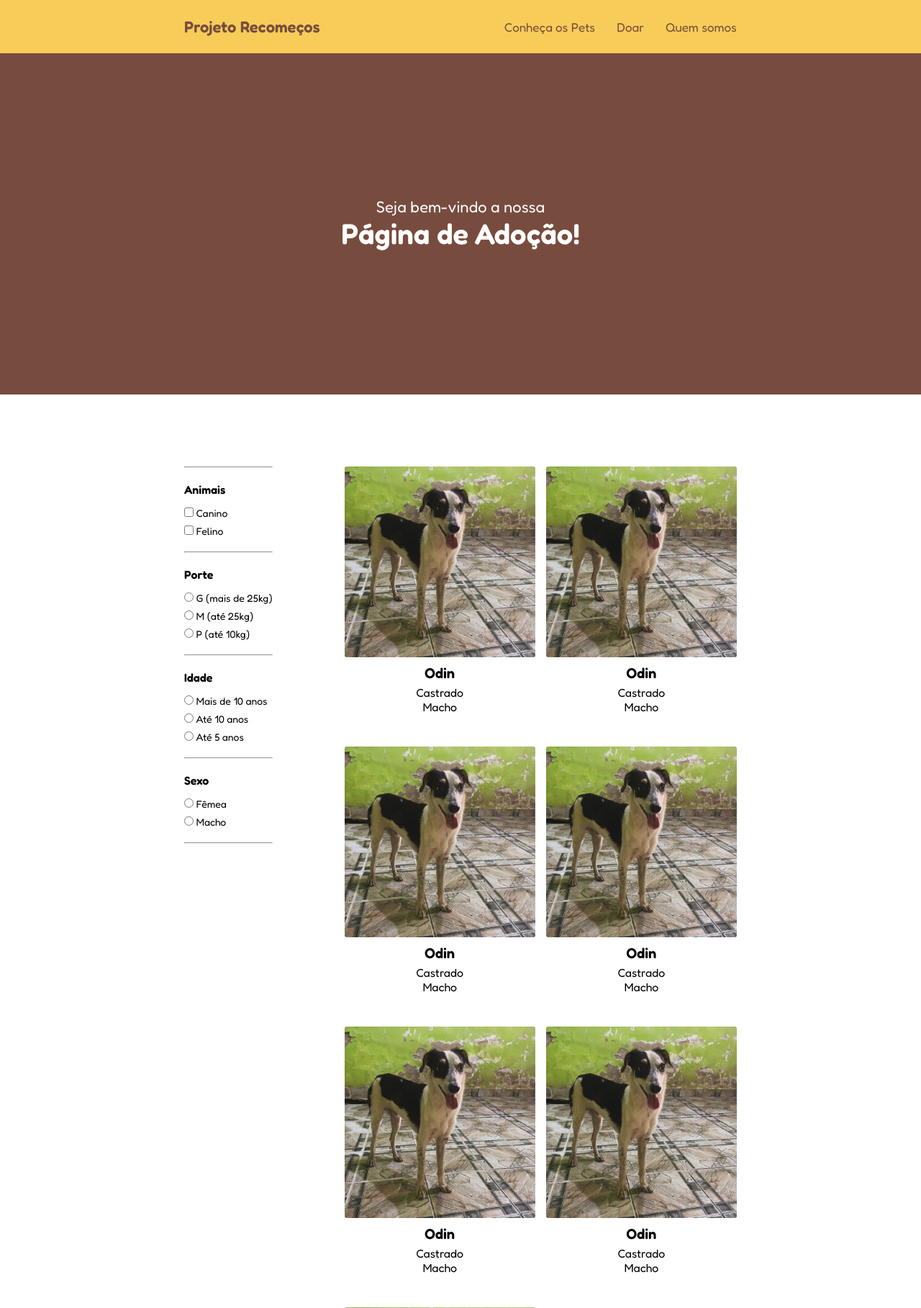
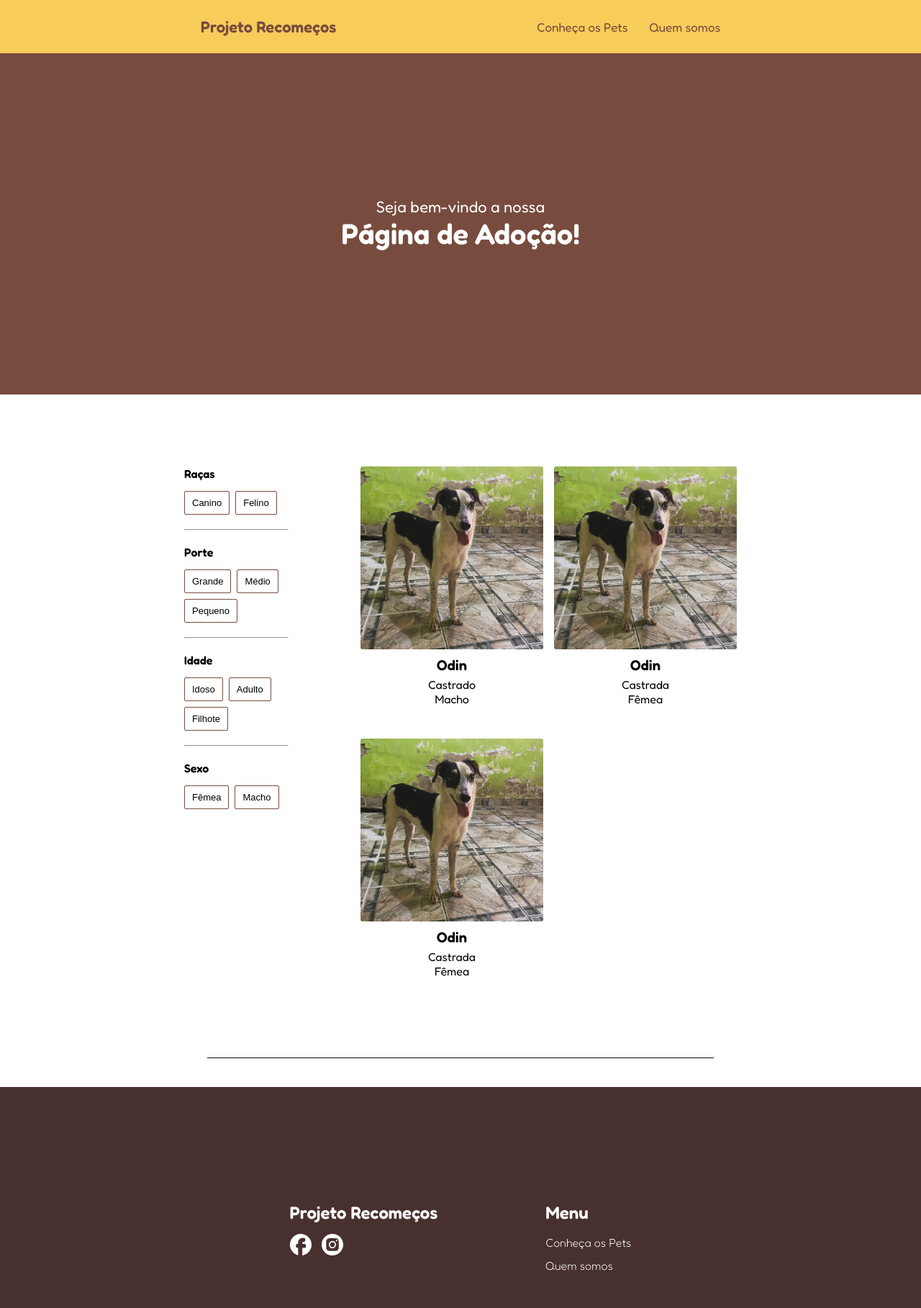
Before and after one commit to ThiagoRAlmeida2/ProjetoONG, a PHP site: page /pets.php in a window 1280 px wide. Shown: the top 1817 px of the page at 72% size. Run offline with PHP 8.4, Linux system fonts and the light colour scheme.

Commit message:
sistema de catálogo atualizado.

```diff
--- a/src/Componentes/footer.php
+++ b/src/Componentes/footer.php
@@ -28,7 +28,7 @@
                             </a>
                         </ul>
 
-                        <ul>
+                        <ul style="display: none;">
                             <a href="../src/doar.php">
                                 <li>Doar</li>
                             </a>
--- a/src/Componentes/header.php
+++ b/src/Componentes/header.php
@@ -25,7 +25,7 @@
                         <li>Conheça os Pets</li>
                     </a>
 
-                    <a href="../src/doar.php">
+                    <a style="display: none;" href="../src/doar.php">
                         <li>Doar</li>
                     </a>
 
--- /dev/null
+++ b/src/JavaScript/catalogoPets.js
@@ -0,0 +1,34 @@
+
+function mostrarPets() {
+    let section = document.getElementById("catalogo-pets");
+
+    let petsNum = 12;
+    let petsListaExibida = petsLista.slice(0, petsNum);
+
+    let petsAmostra = "";
+
+    for (let pet of petsListaExibida) {
+        petsAmostra += `
+            <div class="pet-card">
+                <img src="${pet.img}" alt="${pet.nome}">
+
+                <div class="pet-about">
+                    <h3>${pet.nome}</h3>
+
+                    <p>${pet.castrado
+                            ? (pet.sexo.toLowerCase() === "macho" ? "Castrado" : "Castrada")
+
+                            : (pet.sexo.toLowerCase() === "macho" ? "Não castrado" : "Não castrada")
+                        }
+                    </p>
+
+                    <p>${pet.sexo}</p>
+                </div>
+            </div>
+        `;
+    }
+
+    section.innerHTML = petsAmostra;
+}
+
+mostrarPets();
--- a/src/JavaScript/filtros.js
+++ b/src/JavaScript/filtros.js
@@ -1,25 +1,8 @@
-// Referências aos grupos de filtros e ao catálogo
-const petFilterGroup = document.getElementById('pet-filter');
-const sizeFilterGroup = document.getElementById('size-filter');
-const catalog = document.getElementById('catalog');
 
-// Função para capturar as opções selecionadas em um grupo de checkboxes
-function getSelectedValues(group) {
-    return Array.from(group.querySelectorAll('input:checked')).map(input => input.value);
-}
+const botoesFiltro = document.querySelectorAll('.btn-filtro');
 
-// Função para atualizar o catálogo com base nas seleções
-function updateCatalog() {
-    const selectedPets = getSelectedValues(petFilterGroup);
-    const selectedSizes = getSelectedValues(sizeFilterGroup);
-
-    const petText = selectedPets.length > 0 ? selectedPets.join(', ') : 'Nenhum';
-    const sizeText = selectedSizes.length > 0 ? selectedSizes.join(', ') : 'Nenhum';
-
-    catalog.innerHTML = `Mostrando produtos para: ${petText} de tamanho ${sizeText}`;
-}
-
-// Adiciona eventos de mudança nos checkboxes para atualizar o catálogo imediatamente
-[petFilterGroup, sizeFilterGroup].forEach(group => {
-    group.addEventListener('change', updateCatalog);
+botoesFiltro.forEach(btn => {
+    btn.addEventListener('click', () => {
+        btn.classList.toggle('filtro-ativo');
+    });
 });
--- /dev/null
+++ b/src/JavaScript/pets.js
@@ -0,0 +1,36 @@
+
+let petsLista = [
+    {
+        // ODIN
+
+        img: "./assets/images/imgPets/odin.jpg",
+        nome:"Odin",
+        animal :"Cachorro",
+        sexo: "Macho",
+        idade: "2 anos",
+
+            castrado:true
+    },
+    {
+        // ODIN
+
+        img: "./assets/images/imgPets/Odin.jpg",
+        nome:"Odin",
+        animal :"Cachorro",
+        sexo: "Fêmea",
+        idade: "2 anos",
+
+            castrado:true
+    },
+    {
+        // ODIN
+
+        img: "./assets/images/imgPets/Odin.jpg",
+        nome:"Odin",
+        animal :"Cachorro",
+        sexo: "Fêmea",
+        idade: "2 anos",
+
+            castrado:true
+    }
+];
--- a/src/css/header.css
+++ b/src/css/header.css
@@ -22,9 +22,8 @@ header h2 {
 }
 
 header h2:hover {
-    transform:scale(1.05);
     transition: 0.25s;
-    opacity: 0.8;
+    opacity: 0.75;
 }
 
 nav {
@@ -46,7 +45,6 @@ nav ul li {
 }
 
 nav ul li:hover {
-    transform:scale(1.05);
     transition: 0.15s;
-    opacity: 0.8;
+    opacity: 0.75;
 }
--- a/src/css/pets.css
+++ b/src/css/pets.css
@@ -51,34 +51,50 @@ main {
     text-align:justify;
 }
 
-.filtros h3 {
-    font-size: 16px;
-    font-weight: 600;
-    padding-bottom: 6px;
-}
-
-.filtros ul {
+.filtros div {
     list-style: none;
     gap:8px;
     display: flex;
     flex-direction: column;
 }
 
-.filtros ul li {
-    font-size: 14px;
-    font-weight: 400;
+.filtros div h3 {
+    font-size: 16px;
+    font-weight: 600;
+    padding-bottom: 6px;
 }
 
-.filtros ul li, .filtros ul li input, .filtros ul li label {
+.filtros div div {
+    display: flex;
+    flex-wrap: wrap;
+    flex-direction: row;
+}
+
+.btn-filtro {
+    font-size: 13px;
+    font-weight: 400;
+
+    background-color: #fff;
+    border: #774C3E solid 1px;
+    border-radius: 2px;
+    padding: 8px 10px;
     cursor: pointer;
 }
 
-.filtros ul li input {
-    border: #774C3E solid 2px;
+.btn-filtro:hover {
+    background-color: #774C3E;
+    color: #fff;
+    opacity: 0.8;
+    transition: 0.2s;
+}
+
+.filtro-ativo {
+    background-color: #774C3E;
+    color: #fff;
 }
 
 /* DIV DOS CARDS DE PETS */
-.div-pets {
+.catalogo-pets {
     display: grid;
     grid-template-columns: repeat(auto-fill, minmax(200px, 1fr));
 
--- a/src/pets.php
+++ b/src/pets.php
@@ -10,167 +10,63 @@
         </div>
 
         <section class="section-pets">
-            <div>
-                <form class="filtros">
+            <section class="filtros">
 
-                        <hr>
+                <div class="filtro">
+                    <h3>Raças</h3>
 
-                    <ul id="animal">
-                        <h3>Animais</h3>
-
-                        <li>
-                            <input class="filtro" name="animal" value="canino" type="checkbox">
-                            <label>Canino</label>
-                        </li>
-                        <li>
-                            <input class="filtro" name="animal" value="felino" type="checkbox">
-                            <label>Felino</label>
-                        </li>
-                    </ul>
-
-                        <hr>
-
-                    <ul>
-                        <h3>Porte</h3>
-
-                        <li>
-                            <input type="radio" name="porte" id="porte">
-                            <label>G (mais de 25kg)</label>
-                        </li>
-
-                        <li>
-                            <input type="radio" name="porte" id="porte">
-                            <label>M (até 25kg)</label>
-                        </li>
-
-                        <li>
-                            <input type="radio" name="porte" id="porte">
-                            <label>P (até 10kg)</label>
-                        </li>
-                    </ul>
-
-                        <hr>
-
-                    <ul>
-                        <h3>Idade</h3>
-
-                        <li>
-                            <input type="radio" name="idade" id="idade">
-                            <label for="">Mais de 10 anos</label>
-                        </li>
-
-                        <li>
-                            <input type="radio" name="idade" id="idade">
-                            <label for="">Até 10 anos</label>
-                        </li>
-
-                        <li>
-                            <input type="radio" name="idade" id="idade">
-                            <label for="">Até 5 anos</label>
-                        </li>
-                    </ul>
-
-                        <hr>
-
-                    <ul>
-                        <h3>Sexo</h3>
-
-                        <li>
-                            <input type="radio" name="sexo" id="sexo">
-                            <label for="">Fêmea</label>
-                        </li>
-
-                        <li>
-                            <input type="radio" name="sexo" id="sexo">
-                            <label for="">Macho</label>
-                        </li>
-                    </ul>
-
-                        <hr>
-
-                </form>
-            </div>
-
-            <div class="div-pets">
-                <div class="pet-card">
-                    <img src="./assets/images/odin.jpg" alt="odin">
-
-                    <div class="pet-about">
-                        <h3>Odin</h3>
-                        <p>Castrado</p>
-                        <p>Macho</p>
+                    <div>
+                        <button class="btn-filtro" id="btn-filtro">Canino</button>
+                        <button class="btn-filtro" id="btn-filtro">Felino</button>
                     </div>
                 </div>
 
-                <div class="pet-card">
-                    <img src="./assets/images/odin.jpg" alt="odin">
+                    <hr>
 
-                    <div class="pet-about">
-                        <h3>Odin</h3>
-                        <p>Castrado</p>
-                        <p>Macho</p>
+                <div class="filtro">
+                    <h3>Porte</h3>
+
+                    <div>
+                        <button class="btn-filtro" id="btn-filtro" alt="mais de 25kg">Grande</button>
+                        <button class="btn-filtro" id="btn-filtro" alt="até de 25kg">Médio</button>
+                        <button class="btn-filtro" id="btn-filtro" alt="até de 10kg">Pequeno</button>
                     </div>
                 </div>
 
-                <div class="pet-card">
-                    <img src="./assets/images/odin.jpg" alt="odin">
+                    <hr>
 
-                    <div class="pet-about">
-                        <h3>Odin</h3>
+                <div class="filtro">
+                    <h3>Idade</h3>
 
-                        <p>Castrado</p>
-                        <p>Macho</p>
+                    <div>
+                        <button class="btn-filtro" id="btn-filtro">Idoso</button>
+                        <button class="btn-filtro" id="btn-filtro">Adulto</button>
+                        <button class="btn-filtro" id="btn-filtro">Filhote</button>
                     </div>
                 </div>
 
-                <div class="pet-card">
-                    <img src="./assets/images/odin.jpg" alt="odin">
+                    <hr>
 
-                    <div class="pet-about">
-                        <h3>Odin</h3>
+                <div class="filtro">
+                    <h3>Sexo</h3>
 
-                        <p>Castrado</p>
-                        <p>Macho</p>
+                    <div>
+                        <button class="btn-filtro" id="btn-filtro">Fêmea</button>
+                        <button class="btn-filtro" id="btn-filtro">Macho</button>
                     </div>
                 </div>
+            </section>
 
-                <div class="pet-card">
-                    <img src="./assets/images/odin.jpg" alt="odin">
-
-                    <div class="pet-about">
-                        <h3>Odin</h3>
-
-                        <p>Castrado</p>
-                        <p>Macho</p>
-                    </div>
-                </div>
-
-                <div class="pet-card">
-                    <img src="./assets/images/odin.jpg" alt="odin">
-
-                    <div class="pet-about">
-                        <h3>Odin</h3>
-
-                        <p>Castrado</p>
-                        <p>Macho</p>
-                    </div>
-                </div>
-
-                <div class="pet-card">
-                    <img src="./assets/images/odin.jpg" alt="odin">
-
-                    <div class="pet-about">
-                        <h3>Odin</h3>
-
-                        <p>Castrado</p>
-                        <p>Macho</p>
-                    </div>
-                </div>
-            </div>
+            <section class="catalogo-pets" id="catalogo-pets">
+            </section>
         </section>
 
         <hr class="pets-line">
 
     </main>
 
+    <script src="./JavaScript/pets.js"></script>
+    <script src="./JavaScript/catalogoPets.js"></script>
+    <script src="./JavaScript/filtros.js"></script>
+
 <?php include 'Componentes/footer.php'; ?>
```
Also changed, not shown: src/assets/images/imgPets/odin.jpg (renamed from src/assets/images/odin.jpg).
